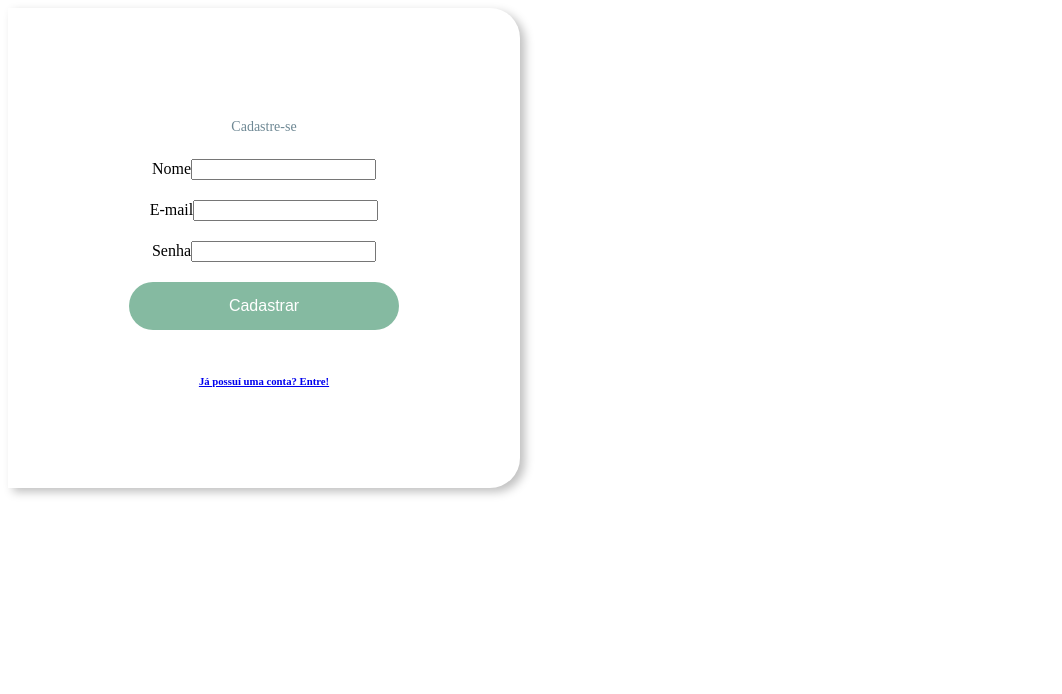
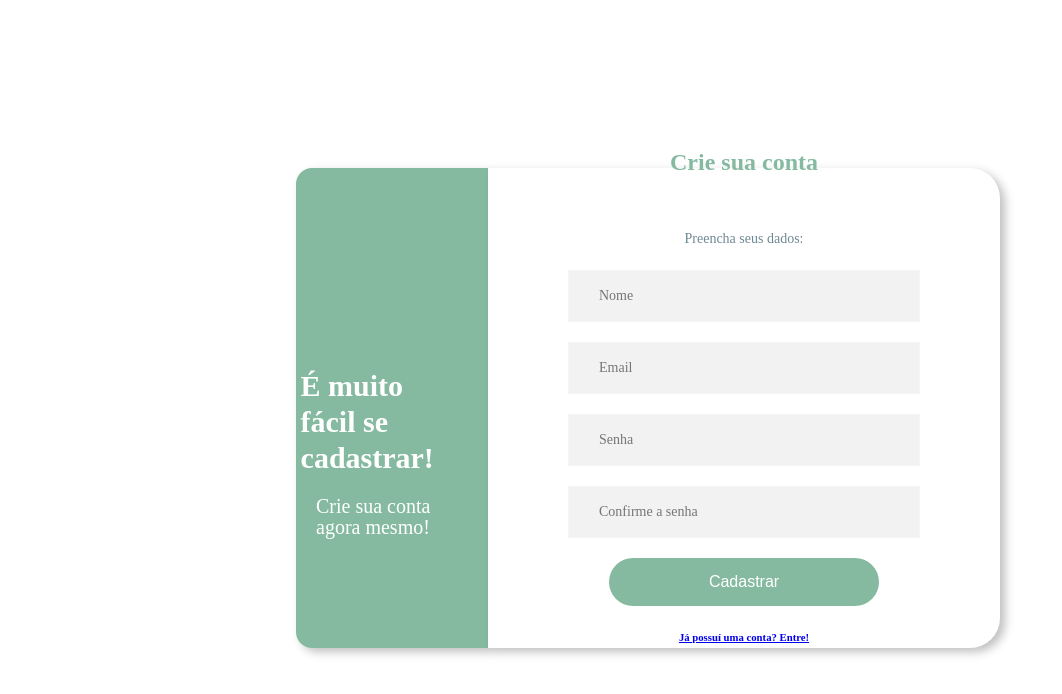
Before and after one commit to dayanecol/Luderia-frontend, a Next.js app: page /signup in a window 1280 px wide. Shown: the top 694 px of the page, without its empty margins (0-1062 px from the left). Built offline with nearby package versions, Linux system fonts and the light colour scheme; a web font is replaced by a local one.

Commit message:
refactor: update Sign Up layout to match reference design

```diff
--- a/src/pages/signup.tsx
+++ b/src/pages/signup.tsx
@@ -24,50 +24,72 @@ const Signup = () => {
   };
 
   return (
+    <div className={styles.page}>
+      <div className={styles.aside}>
+        <h1 className={styles.text}>É muito fácil se cadastrar!</h1>
+        <h2 className={styles.text}>Crie sua conta agora mesmo!</h2>
+      </div>
       <div className={styles.container}>
+        <h1 className={styles.title}>Crie sua conta</h1>
         <form className={styles.form} onSubmit={handleSubmit}>
-        <h2 className={styles.title}>Cadastre-se</h2>
+          <h2 className={styles.title}>Preencha seus dados:</h2>
           {error && <div className={styles.error}>{error}</div>}
           <div className={styles.formGroup}>
-          <label htmlFor="name">Nome</label>
             <input
+              placeholder="Nome"
               type="text"
               id="name"
               name="name"
               value={name}
               onChange={(event) => setName(event.target.value)}
+              className={styles.input}
               required
             />
           </div>
           <div className={styles.formGroup}>
-          <label htmlFor="email">E-mail</label>
             <input
+              placeholder="Email"
               type="email"
               id="email"
               name="email"
               value={email}
               onChange={(event) => setEmail(event.target.value)}
+              className={styles.input}
               required
             />
           </div>
           <div className={styles.formGroup}>
-          <label htmlFor="password">Senha</label>
             <input
+              placeholder="Senha"
               type="password"
               id="password"
               name="password"
               value={password}
               onChange={(event) => setPassword(event.target.value)}
+              className={styles.input}
+              required
+            />
+          </div>
+          <div className={styles.formGroup}>
+            <input
+              placeholder="Confirme a senha"
+              type="password"
+              id="password"
+              name="password"
+              value={password}
+              onChange={(event) => setPassword(event.target.value)}
+              className={styles.input}
               required
             />
           </div>
           <button type="submit" className={styles.button}>
             Cadastrar
           </button>
-      </form>
           <Link href="/signin">
             <h6 className={styles.title}>Já possuí uma conta? Entre!</h6>
           </Link>
+        </form>
+      </div>
     </div>
   );
 };
```
Lines whose indentation alone changed are shown as unchanged.
